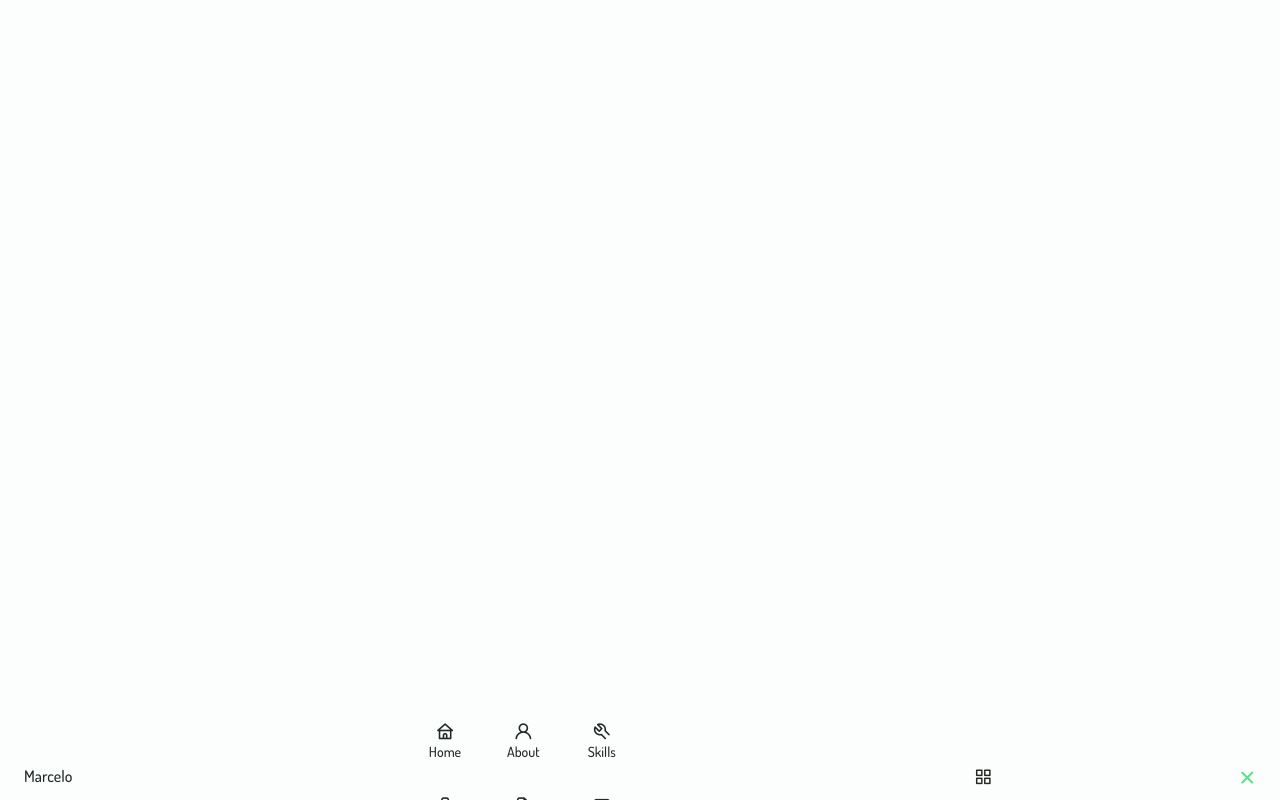
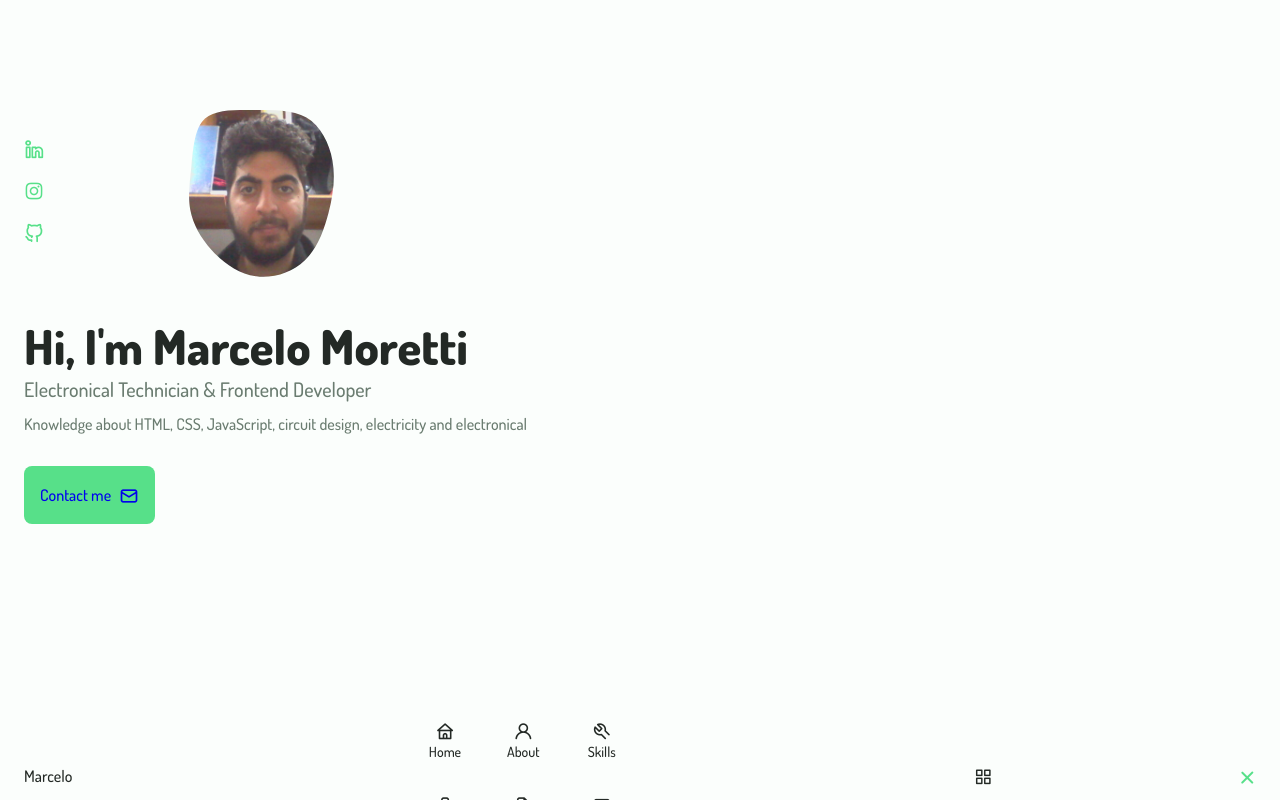
Before and after one commit to Marcelo-Moretti/Personal-Portfolio, a plain HTML site: page index.html in a window 1280 px wide. Drawn offline with nearby package versions, Linux system fonts and the light colour scheme.

Commit message:
Trabajo el main, creo el home y estilo a los botones

```diff
--- a/index.html
+++ b/index.html
@@ -68,7 +68,62 @@
         </nav>
     </header>
     <!--========== MAIN ==========-->
-    <main class="main"></main>
+    <main class="main">
+        <!--===== HOME =====-->
+        <section class="home section" id="home">
+            <div class="home__container container grid">
+                <div class="home__content grid">
+                    <div class="home__social">
+                        <a href="https://ar.linkedin.com/" target="_blank" class="home__social-icon">
+                            <i class="uil uil-linkedin-alt"></i>
+                        </a>
+                        <a href="https://www.instagram.com/marcelo.moretti.vm/" target="_blank" class="home__social-icon">
+                            <i class="uil uil-instagram"></i>
+                        </a>
+                        <a href="https://github.com/" target="_blank" class="home__social-icon">
+                            <i class="uil uil-github-alt"></i>
+                        </a>
+                    </div>
+                    <div class="home__img">
+                        <svg class="home__blob" viewbox="0 0 200 200" xmlns="http://www.w3.org/2000/svg">
+                            <mask id="mask0" mask-type="alpha">
+                                <path fill="#000000" d="M52.5,-70.4C66.6,-62.1,75.4,-44.7,78.5,-27.3C81.6,-10,79,7.4,74.5,25.1C69.9,42.7,63.4,60.5,50.7,72.5C37.9,84.6,19,90.8,1.8,88.3C-15.4,85.9,-30.8,74.7,-42.2,62.3C-53.6,49.8,-61,36,-63.7,22.1C-66.3,8.1,-64.2,-6.1,-62.5,-23C-60.7,-40,-59.3,-59.9,-49,-69.4C-38.6,-78.9,-19.3,-78.1,0,-78.1C19.2,-78,38.5,-78.7,52.5,-70.4Z" transform="translate(100 100)" />
+                            </mask>
+                            <g mask="url(#mask0)">
+                                <path fill="#000000" d="M52.5,-70.4C66.6,-62.1,75.4,-44.7,78.5,-27.3C81.6,-10,79,7.4,74.5,25.1C69.9,42.7,63.4,60.5,50.7,72.5C37.9,84.6,19,90.8,1.8,88.3C-15.4,85.9,-30.8,74.7,-42.2,62.3C-53.6,49.8,-61,36,-63.7,22.1C-66.3,8.1,-64.2,-6.1,-62.5,-23C-60.7,-40,-59.3,-59.9,-49,-69.4C-38.6,-78.9,-19.3,-78.1,0,-78.1C19.2,-78,38.5,-78.7,52.5,-70.4Z" transform="translate(100 100)" />
+                                <image class="home__blob-img" x="-35" y="20" xlink:href="./Assets/first-photo.jpg"/>
+                            </g>
+                        </svg>
+                    </div>
+                    <div class="home__data">
+                        <h1 class="home__title">Hi, I'm Marcelo Moretti</h1>
+                        <h3 class="home__subtitle">Electronical Technician & Frontend Developer</h3>
+                        <p class="home__description">Knowledge about HTML, CSS, JavaScript, circuit design, electricity and electronical</p>
+                        <a href="#contact" class="button button--flex">
+                            Contact me <i class="uil uil-envelope-alt button__icon"></i>
+                        </a>
+                    </div>
+                </div>
+                <div class="home__scroll">
+                    <a href="#about" class="home__scroll-button button--flex">
+                        <i class="uil uil-sort home__scroll-mouse"></i>
+                        <span class="home__scroll-name">Scroll down</span>
+                        <i class="uil uil-arrow-down home__scroll-arrow"></i>
+                    </a>
+                </div>
+            </div>
+        </section>
+        <!--===== ABOUT =====-->
+
+        <!--===== SKILLs =====-->
+
+        <!--===== QUALIFICATION =====-->
+
+        <!--===== SERVICES =====-->
+
+        <!--===== PORTFOLIO =====-->
+
+    </main>
     <!--========== FOOTER ==========-->
     <footer></footer>
     <!--========== SCRIPTS ==========-->
--- a/style.css
+++ b/style.css
@@ -226,3 +226,119 @@ img {
 .show-menu {
     bottom: 0;
 }
+
+/*========== HOME ==========*/
+.home__container {
+    gap: 1rem;
+}
+
+.home__content {
+    grid-template-columns: .5fr 3fr;
+    padding-top: 3.5rem;
+    align-items: center;
+}
+
+.home__social {
+    display: grid;
+    grid-template-columns: max-content;
+    row-gap: 1rem;
+}
+
+.home__social-icon {
+    font-size: 1.25rem;
+    color: var(--first-color);
+}
+
+.home__social-icon:hover {
+    color: var(--first-color-alt);
+}
+
+.home__blob {
+    width: 200px;
+    fill: var(--first-color);
+}
+
+.home__blob-img {
+    width: 300px;
+}
+
+.home__data {
+    grid-column: 1/3;
+}
+
+.home__title {
+    font-size: var(--big-font-size);
+}
+
+.home__subtitle {
+    font-size: var(--h3-font-size);
+    color: var(--text-color);
+    font-weight: var(--font-medium);
+    margin-bottom: var(--mb-0-75);
+}
+
+.home__description {
+    margin-bottom: var(--mb-2);
+}
+
+.home__scroll {
+    display: none;
+}
+
+.home__scroll-button {
+    color: var(--first-color);
+    transition: .3s;
+}
+
+.home__scroll-button:hover {
+    transform: translateY(0.25rem);
+}
+
+.home__scroll-mouse {
+    font-size: 2rem;
+}
+
+.home__scroll-name {
+    font-size: var(--small-font-size);
+    color: var(--title-color);
+    font-weight: var(--font-medium);
+    margin-right: var(--mb-0-25);
+}
+
+.home__arrow {
+    font-size: 1.25rem;
+}
+
+/*========== BUTTONS ==========*/
+.button {
+    display: inline-block;
+    background-color: var(--first-color);
+    padding: 1rem;
+    border-radius: .5rem;
+    font-weight: var(--font-medium);
+}
+
+.button:hover {
+    background-color: var(--first-color-alt);
+}
+
+.button__icon {
+    font-size: 1.25rem;
+    margin-left: var(--mb-0-5);
+    transition: .3s;
+}
+
+.button--flex {
+    display: inline-flex;
+    align-items: center;
+}
+
+
+
+/*========== ABOUT ==========*/
+
+/*========== SKILLS ==========*/
+
+/*========== QUALIFICATION ==========*/
+
+/*========== SERVICES ==========*/
```
Also changed, not shown: Assets/blob.svg (added), Assets/first-photo.jpg (added).
